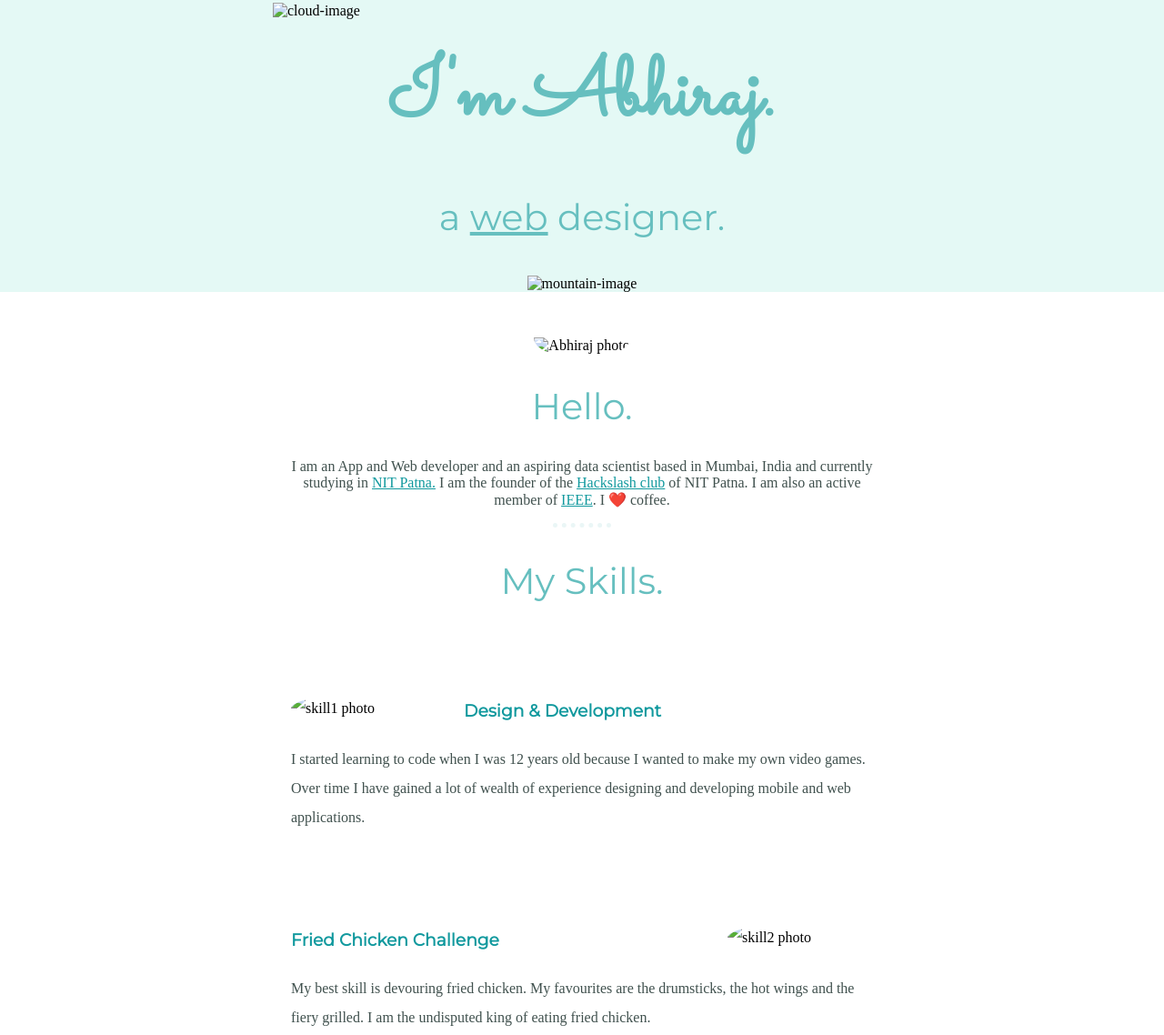
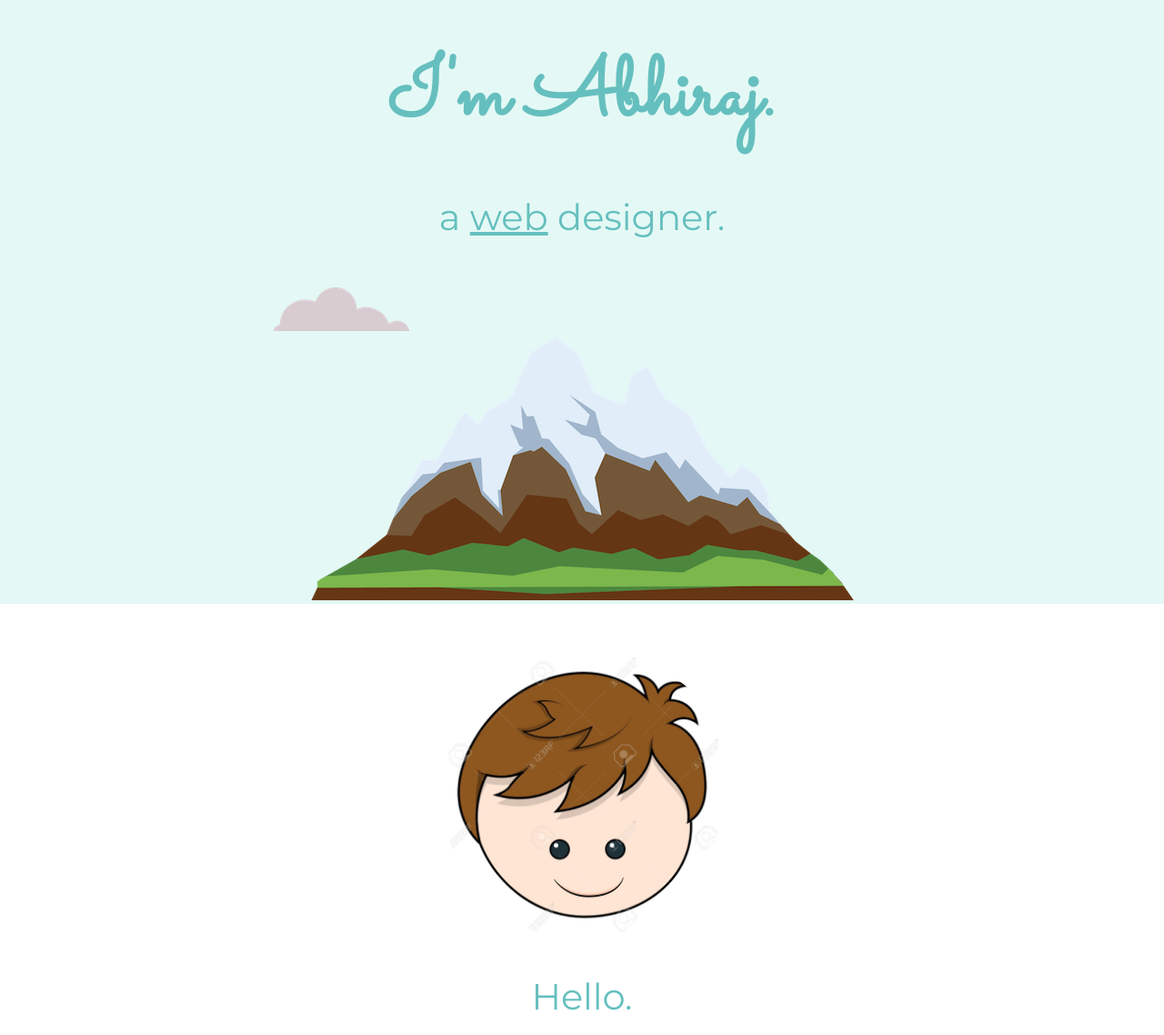
Before and after one commit to abhisri459/introduction, a plain HTML site: page index.html in a window 1280 px wide. Shown: the part 108-1246 px from the top of the page at 91% size. Drawn offline with Linux system fonts and the light colour scheme; a web font is replaced by a local one.

Commit message:
Update index.html

```diff
--- a/index.html
+++ b/index.html
@@ -11,12 +11,12 @@
 		<img class="top-cloud" src="cloud.png" alt="cloud-image">
 		<h1>I'm Abhiraj.</h1>
 		<h2><p>a <span class="pro">web</span> designer.</p></h2>
-		<img class="bottom-cloud" src="images/cloud.png" alt="cloud-image">
-		<img src="images/mountain.png" alt="mountain-image">
+		<img class="bottom-cloud" src="cloud.png" alt="cloud-image">
+		<img src="mountain.png" alt="mountain-image">
 	</div>
 	<div class="middle-container">
 		<div class="profile">
-			<img class="dp" src="images/Abhi.jpg" alt="Abhiraj photo">
+			<img class="dp" src="Abhi.jpg" alt="Abhiraj photo">
 			<h2>Hello.</h2>
 			<p class="intro">I am an App and Web developer and an aspiring data scientist based in Mumbai, India and currently studying in <a target="_blank" href="http://www.nitp.ac.in/php/home.php">NIT Patna.</a> I am the founder of the <a  target="_blank" href="https://www.facebook.com/hackSlash.nitp/">Hackslash club</a> of NIT Patna. I am also an active member of <a target="_blank" href="https://www.ieee.org/">IEEE</a>. I ❤️ coffee.</p>
 		</div>
@@ -24,12 +24,12 @@
 		<div class="skills">
 			<h2>My Skills.</h2>
 			<div class="skill-row">
-				<img class="skill1" src="images/code.jpg" alt="skill1 photo">
+				<img class="skill1" src="code.jpg" alt="skill1 photo">
 				<h3>Design & Development</h3>
 				<p class="para1">I started learning to code when I was 12 years old because I wanted to make my own video games. Over time I have gained a lot of wealth of experience designing and developing mobile and web applications.</p>
 			</div>
 			<div class="skill-row">
-				<img class="skill2" src="images/chicken.jpg" alt="skill2 photo">
+				<img class="skill2" src="chicken.jpg" alt="skill2 photo">
 				<h3>Fried Chicken Challenge</h3>
 				<p class="para2">My best skill is devouring fried chicken. My favourites are the drumsticks, the hot wings and the fiery grilled. I am the undisputed king of eating fried chicken.</p>
 			</div>
```
